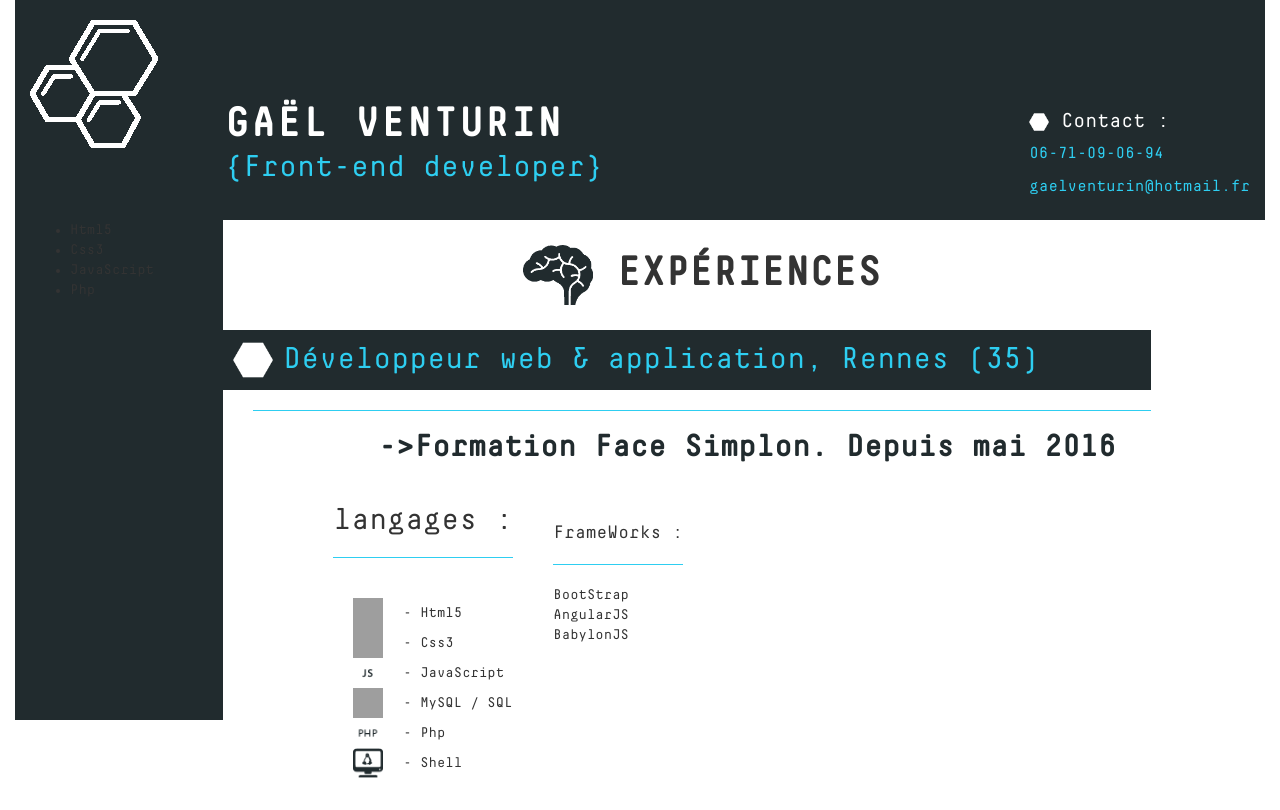
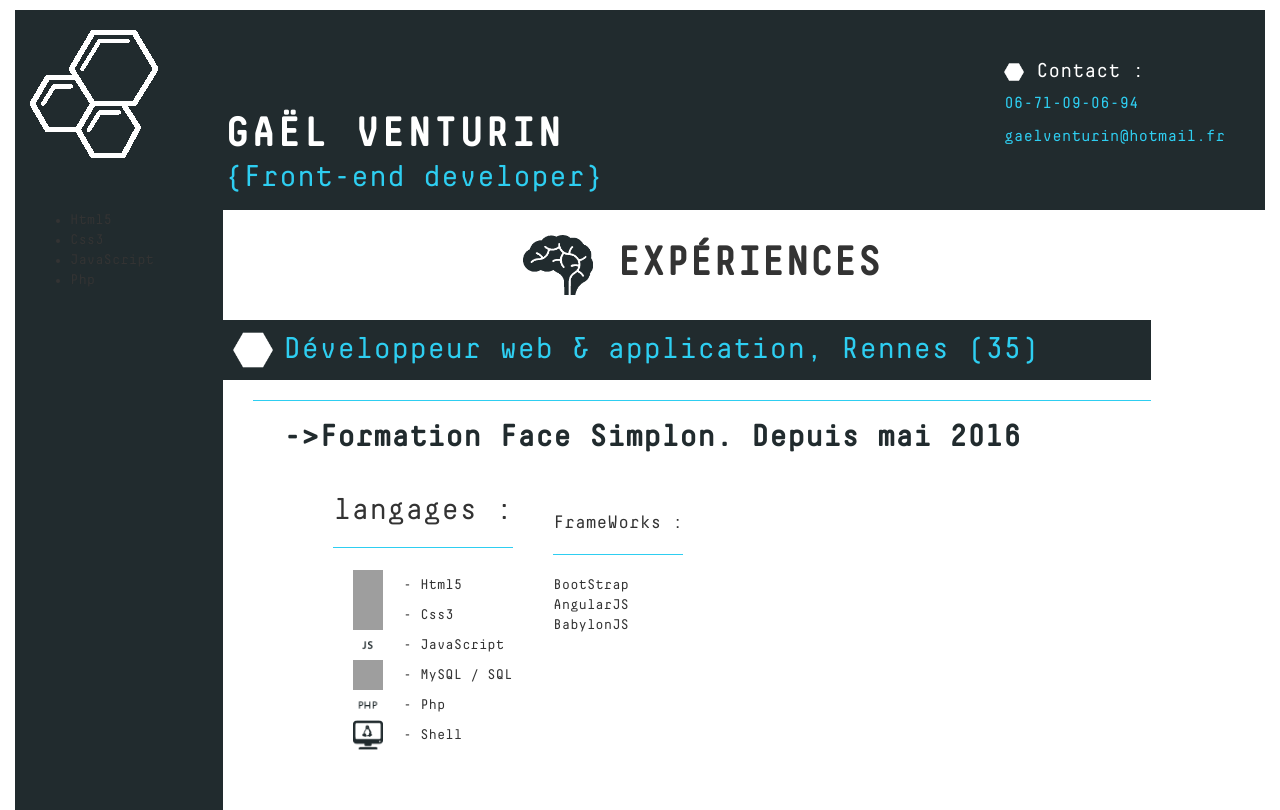
Before and after one commit to Gayette/CV_GV, a plain HTML site: page cvGaelV.html in a window 1280 px wide. Drawn offline with Linux system fonts and the light colour scheme; grey boxes are pictures that could not be loaded.

Commit message:
minors modif

```diff
--- a/css/style.css
+++ b/css/style.css
@@ -19,7 +19,8 @@ body {
 //// HEADER //////   /* Icon, Titre, Contact
 ////////////////*/
 .siteHeader {
-	height: 220px;
+	height: 200px;
+	margin-top: 10px;
 	display: inline-block;
 	background-color: #212B2E;
 }
@@ -56,13 +57,15 @@ body {
 
 .contact {
 	position: relative;
-	margin-top: 40px;
+	display: inline-block;
+	margin-top: -20px;
+	padding-right: 5px;
 	float: right;
-	display: inline-block;
 }
 
 	.contact li {
 		list-style: none;
+		margin-right: 20px;
 	}
 
 	.contact h4 {
@@ -84,7 +87,7 @@ body {
 / LEFT_CONTAINER// 		/* Niveaux, Liens
 ////////////////*/
 .leftContainer {
-	height: 500px; /* temporaire */
+	height: 600px; /* temporaire */
 	background-color: #212B2E;
 }
 
@@ -113,7 +116,7 @@ body {
 	}
 
 .intitulé h4 {
-		margin-left: 90px;
+	margin-left: -100px;
 	text-align: center;
 	font-size: 30px;
 	font-weight: bold;
@@ -144,6 +147,7 @@ body {
 
 	.details hr {
 		border-color: #2ECEF1;
+		margin-bottom: 2px;
 	}
 
 	.details li {
```
Lines whose indentation alone changed are shown as unchanged.
